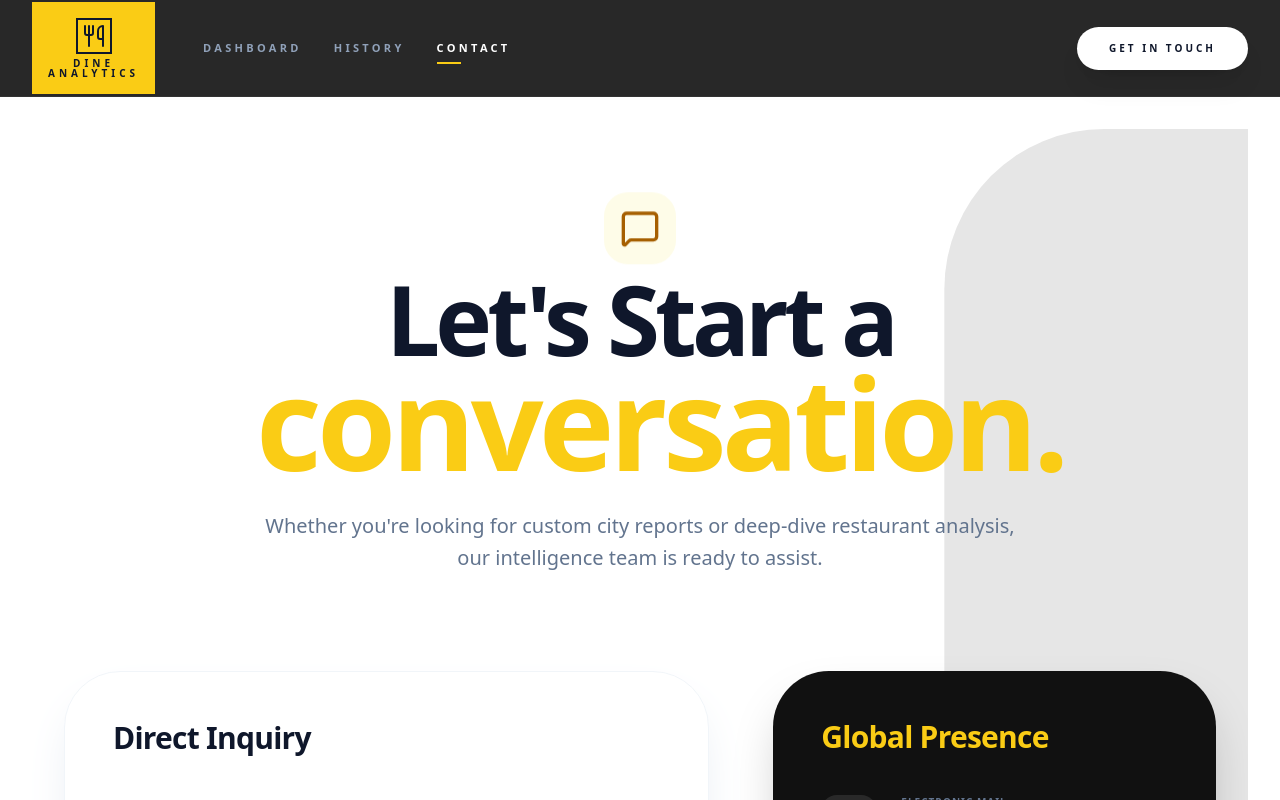
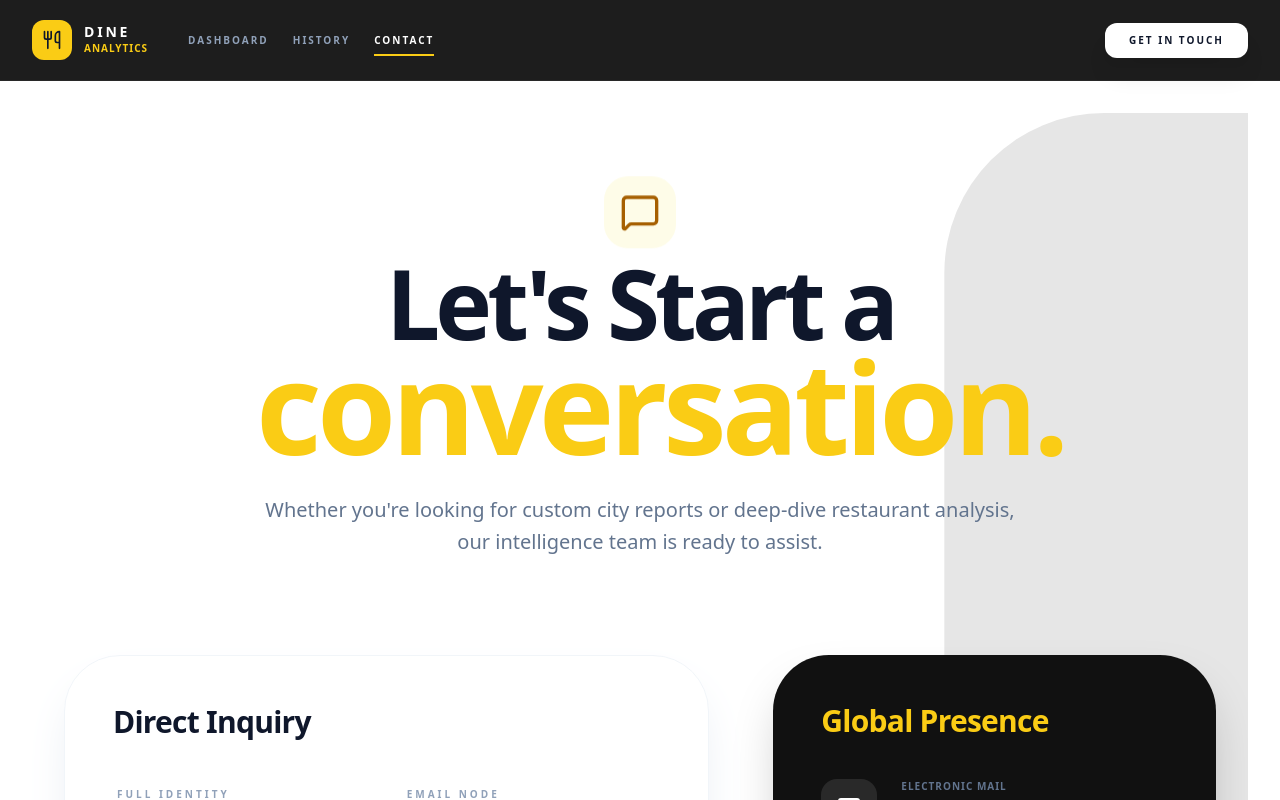
Before and after one commit to SAMPRIT-NANDI/DineAnalytics-Uncovering-Success-Patterns-in-the-Global-Restaurant-Market, a Next.js app in the folder dashboard/: page /contact in a window 1280 px wide. Shown: the top 800 px of the page. Built offline with nearby package versions, Linux system fonts and the light colour scheme; no server answers.

Commit message:
UI Redesign: Professional, compact Navbar with refined logo and typography

```diff
--- a/dashboard/src/components/Navbar.tsx
+++ b/dashboard/src/components/Navbar.tsx
@@ -18,68 +18,70 @@ export default function Navbar() {
   if (pathname === "/login") return null;
 
   return (
-    <nav className="bg-[#111111]/90 backdrop-blur-xl border-b border-white/5 sticky top-0 z-50 no-print px-4 sm:px-6 lg:px-8">
+    <nav className="bg-[#111111]/95 backdrop-blur-md border-b border-white/5 sticky top-0 z-50 no-print px-4 sm:px-6 lg:px-8">
       <div className="max-w-7xl mx-auto">
-        <div className="flex justify-between h-24 items-center">
-          <div className="flex items-center gap-12">
-            <Link href="/" className="flex flex-col items-center justify-center bg-[#FACC15] p-4 group transition-all hover:bg-[#EAB308]">
-              <div className="p-1 border-2 border-slate-900 mb-1 group-hover:rotate-6 transition-transform">
-                <Utensils className="w-6 h-6 text-slate-900" />
+        <div className="flex justify-between h-20 items-center">
+          <div className="flex items-center gap-10">
+            <Link href="/" className="flex items-center gap-3 group transition-all">
+              <div className="bg-[#FACC15] p-2.5 rounded-xl group-hover:rotate-12 transition-all duration-300">
+                <Utensils className="w-5 h-5 text-slate-900" />
               </div>
-              <span className="text-[10px] font-black text-slate-900 tracking-[0.4em] uppercase leading-none">
-                Dine
-              </span>
-              <span className="text-[10px] font-black text-slate-900 tracking-[0.4em] uppercase leading-none">
-                Analytics
-              </span>
+              <div className="flex flex-col">
+                <span className="text-sm font-black text-white tracking-[0.2em] uppercase leading-none">
+                  Dine
+                </span>
+                <span className="text-[10px] font-bold text-[#FACC15] tracking-[0.1em] uppercase mt-0.5">
+                  Analytics
+                </span>
+              </div>
             </Link>
 
-            <div className="hidden md:flex items-center gap-8">
+            <div className="hidden md:flex items-center gap-6">
               {navItems.map((item) => {
                 const isActive = pathname === item.href;
                 return (
                   <Link
                     key={item.name}
                     href={item.href}
-                    className={`text-[11px] font-black uppercase tracking-[0.3em] transition-all relative group ${
+                    className={`text-[10px] font-black uppercase tracking-[0.2em] transition-all relative py-2 group ${
                       isActive ? "text-white" : "text-slate-400 hover:text-white"
                     }`}
                   >
                     {item.name}
-                    <span className={`absolute -bottom-2 left-0 h-0.5 bg-[#FACC15] transition-all ${isActive ? "w-6" : "w-0 group-hover:w-4"}`}></span>
+                    <span className={`absolute bottom-0 left-0 h-[2px] bg-[#FACC15] transition-all duration-300 ${isActive ? "w-full" : "w-0 group-hover:w-full"}`}></span>
                   </Link>
                 );
               })}
             </div>
           </div>
 
-          <div className="flex items-center gap-8">
+          <div className="flex items-center gap-6">
             {session ? (
-              <div className="flex items-center gap-6">
-                <div className="text-right hidden sm:block space-y-1">
-                  <p className="text-[11px] font-black text-white uppercase tracking-widest leading-none">{session.user?.name}</p>
-                  <p className="text-[9px] text-slate-500 font-bold uppercase tracking-[0.2em]">{session.user?.email?.split('@')[0]}</p>
+              <div className="flex items-center gap-5">
+                <div className="text-right hidden sm:block space-y-0.5">
+                  <p className="text-[10px] font-black text-white uppercase tracking-wider leading-none">{session.user?.name}</p>
+                  <p className="text-[9px] text-[#FACC15] font-bold uppercase tracking-widest opacity-80">{session.user?.email?.split('@')[0]}</p>
                 </div>
                 <div className="relative group">
-                  <div className="w-12 h-12 rounded-full overflow-hidden border-2 border-white/10 group-hover:border-[#FACC15] transition-all">
+                  <div className="w-10 h-10 rounded-xl overflow-hidden border border-white/10 group-hover:border-[#FACC15] transition-all duration-300 shadow-lg">
                     {session.user?.image ? (
                       <img src={session.user.image} alt="Profile" className="w-full h-full object-cover" />
                     ) : (
                       <div className="w-full h-full bg-slate-800 flex items-center justify-center text-slate-400">
-                        <User className="w-6 h-6" />
+                        <User className="w-5 h-5" />
                       </div>
                     )}
                   </div>
                   <button
                     onClick={() => signOut({ callbackUrl: "/login" })}
-                    className="absolute -top-1 -right-1 p-2 bg-[#FACC15] text-slate-900 rounded-full shadow-xl opacity-0 group-hover:opacity-100 scale-75 group-hover:scale-100 transition-all"
+                    className="absolute -top-1.5 -right-1.5 p-1.5 bg-[#FACC15] text-slate-900 rounded-lg shadow-xl opacity-0 group-hover:opacity-100 scale-75 group-hover:scale-100 transition-all duration-300"
                   >
-                    <LogOut className="w-3.5 h-3.5" />
+                    <LogOut className="w-3 h-3" />
                   </button>
                 </div>
               </div>
             ) : (
-              <Link href="/login" className="px-8 py-3.5 bg-white text-slate-900 rounded-full text-[10px] font-black uppercase tracking-[0.3em] hover:bg-[#FACC15] transition-all shadow-xl active:scale-95">
+              <Link href="/login" className="px-6 py-2.5 bg-white text-slate-900 rounded-xl text-[10px] font-black uppercase tracking-[0.2em] hover:bg-[#FACC15] transition-all duration-300 shadow-xl active:scale-95">
                 Get In Touch
               </Link>
             )}
```
